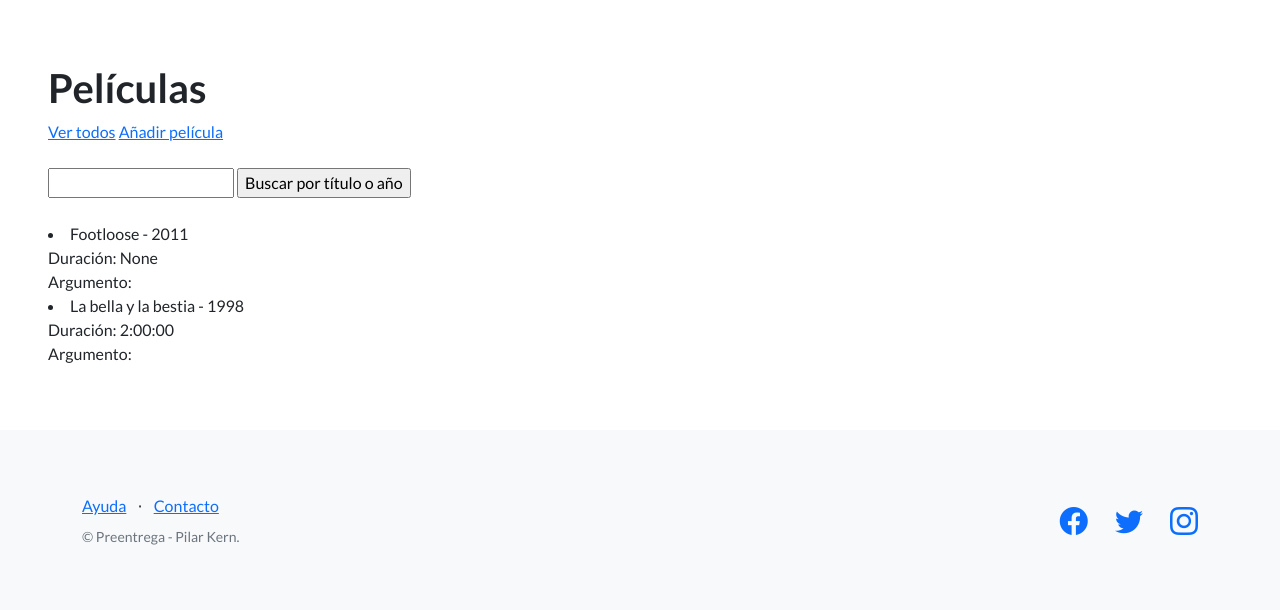
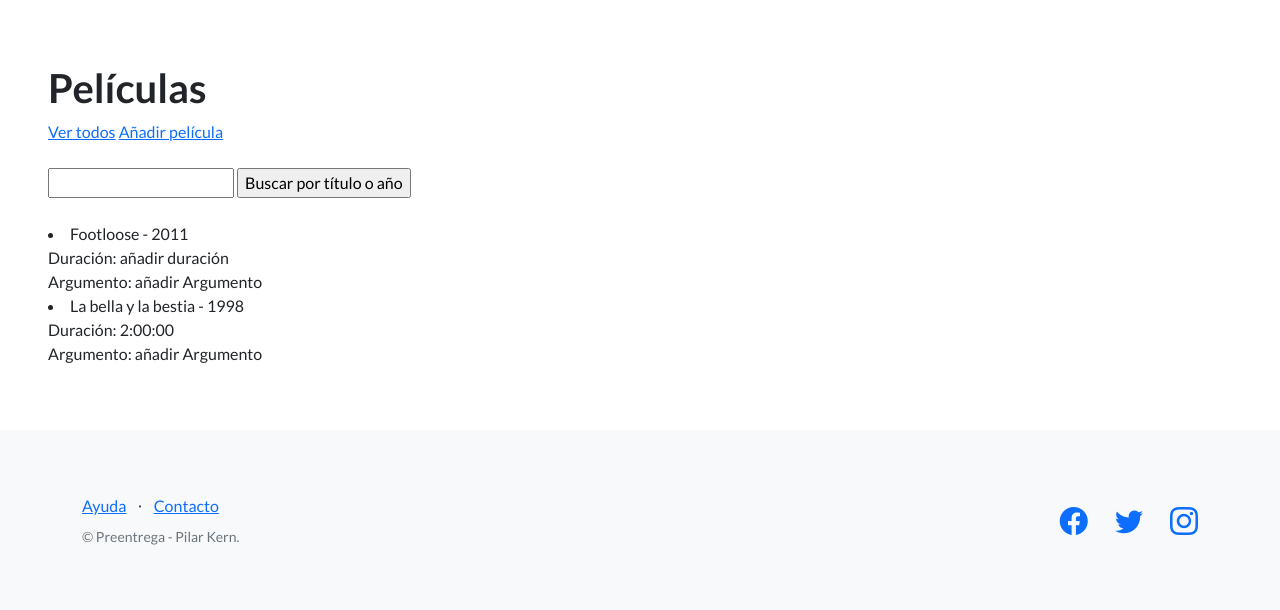
Before and after one commit to mpilarkern/Tercera-pre-entrega-Kern, a Django app: page /entretenimiento/movies/ in a window 1280 px wide. Shown: the part 66-676 px from the top of the page. Run offline with Django 4.2, Linux system fonts and the light colour scheme; data comes from the database, SQL or seed files in the repository; some libraries are stand-ins or nearby versions.

Commit message:
retoques en el templaye de movies_list.html

```diff
--- a/control_blog/templates/control_blog/movies_list.html
+++ b/control_blog/templates/control_blog/movies_list.html
@@ -19,8 +19,17 @@
     {% for movie in movies %}
   <li>
     {{ movie.title }} - {{movie.release_year}}<br>
-    Duración: {{movie.length}}<br>
+    {% if movie.length == none %}
+    Duración: añadir duración
+    {% else %}
+    Duración: {{movie.length}}
+    {% endif %}
+    <br>
+    {% if movie.plot == '' %}
+    Argumento: añadir Argumento
+    {% else %}
     Argumento: {{movie.plot}}
+    {% endif %}
   </li>
 {% endfor %}
 </ul>
```
